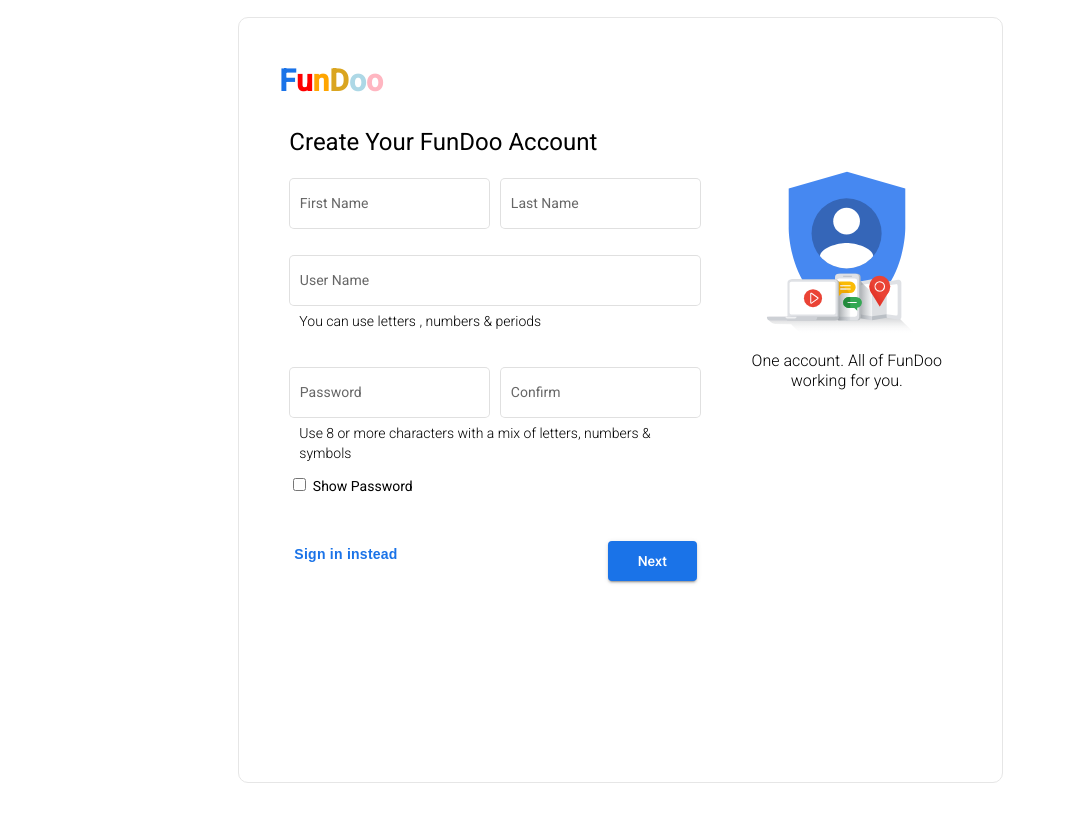
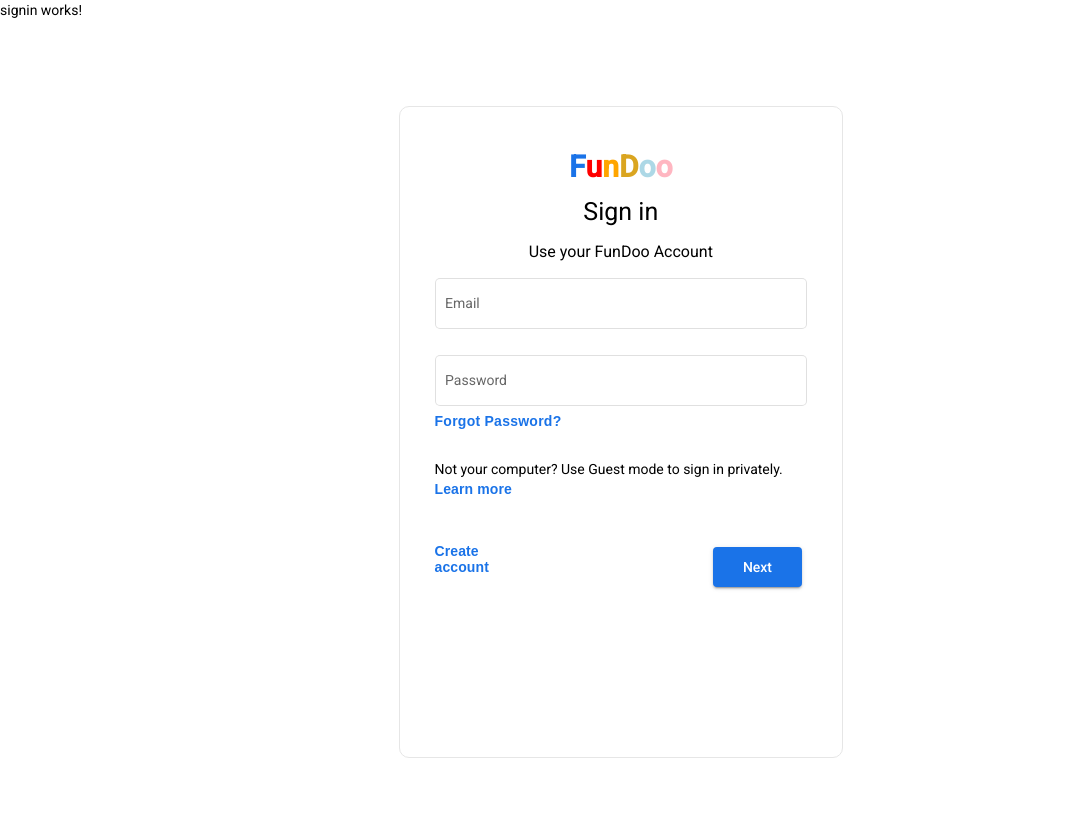
Before and after one commit to BallaPhanindra/FundooNotes, an Angular app: page / in a window 1280 px wide. Shown: the top 822 px of the page, without its empty margins (0-1066 px from the left). Before the commit the page ends 800 px from the top, so only its background shows below. Built offline with nearby package versions, Linux system fonts and the light colour scheme.

Commit message:
Committing Signin Feature

```diff
--- /dev/null
+++ b/src/app/Component/signin/signin.component.html
@@ -0,0 +1,50 @@
+<p>signin works!</p>
+<div class="OuterDiv">
+    <div class="InnerDiv">
+        <div class="funDo">
+                <b class="F">F</b>
+                <b class="u">u</b>
+                <b class="n">n</b>
+                <b class="D">D</b>
+                <b class="o">o</b>
+                <b class="oo">o</b>
+        </div>
+        <div>
+            <p class="span">Sign in</p>
+        </div>
+        <div style="font-size: 16px;">
+            <p> Use your FunDoo Account </p>
+        </div>
+        <div class="SecondInnerDiv">
+            <div>
+                <mat-form-field appearance="outline" class="email">
+                    <mat-label>Email</mat-label>
+                    <input matInput placeholder="">
+                </mat-form-field>
+            </div>
+            <div>
+                <mat-form-field appearance="outline" class="password">
+                    <mat-label>Password</mat-label>
+                    <input matInput placeholder="">
+                </mat-form-field>
+            </div>
+            <button class="Forgot"><b>Forgot Password?</b></button>
+            <div> Not your computer? Use Guest mode to sign in privately.<br>
+                <button class="Instead">
+                    <b>Learn more</b>
+                </button>
+            </div>
+            <div class="matButton">
+                <div>
+                    <button class="Instead">
+                        <b>Create account</b>
+                    </button>
+                </div>
+                <div class="next">
+                    <button class="mat-raised-button"> Next </button>
+                </div>
+            </div>
+        </div>
+    </div>
+
+</div>
--- /dev/null
+++ b/src/app/Component/signin/signin.component.scss
@@ -0,0 +1,117 @@
+.OuterDiv{
+    width: 97vw;
+    height: 100vh;
+    display:flex;
+    justify-content: center;
+    align-items: center;
+}
+.InnerDiv{
+    border:1px solid rgb(230, 230, 230);
+    width: 30%;
+    height: 70%;
+    margin: 20px;
+    padding: 45px 35px;
+    display:flex;
+    align-items: center;
+    flex-direction: column;
+    border-radius: 10px;
+}
+.SecondInnerDiv{
+    display:block;
+}
+.funDo{
+    font-size: 30px;
+    padding-top: 5px;
+    padding-bottom: 25px;
+    display: flex;
+    flex-direction: row;
+}
+.F{
+    color: #1a73e8;
+}
+.u{
+    color: red;
+}
+.n{
+    color: orange;
+}
+.D{
+    color: goldenrod;
+}
+.o{
+    color: lightblue;
+}
+.oo{
+    color:lightpink;
+}
+.span{
+    font-size: 25px;
+    margin-top: 0px;
+    margin-bottom: 20px;
+}
+.email{
+    width: 100%;
+    padding-bottom: 0px;
+}
+.password{
+    width: 100%;
+    height: 60px;
+}
+.Forgot{
+    font-size: 16px;
+    font-style: normal;
+    margin-bottom: 30px;
+    padding-top: 5px;
+    border-radius: 4px;
+    color: #1a73e8;
+    display: inline-block;
+    font-weight: 500;
+    letter-spacing: .25px;
+    outline: 0;
+    position: relative;
+    background-color: transparent;
+    cursor: pointer;
+    font-size: inherit;
+    padding: 0;
+    text-align: left;
+    border: 0;
+}
+.matButton{
+    display: flex;
+    flex-direction: row;
+    align-items: center;
+    margin-top: 25px;
+    padding: 5px;
+    padding-left: 0px;
+}
+.Instead{
+    font-size: 14px;
+    font-style: normal;
+    margin-bottom: 16px;
+    padding-top: 5px;
+    border-radius: 4px;
+    color: #1a73e8;
+    display: inline-block;
+    letter-spacing: 0.1px;
+    font-weight: 500;
+    outline: 0;
+    position: relative;
+    background-color: transparent;
+    cursor: pointer;
+    font-size: inherit;
+    padding: 0;
+    text-align: left;
+    border: 0;
+}
+
+.next{
+    margin-left: 200px;
+}
+.mat-raised-button{
+    background-color:#1a73e8;
+    color: white;
+    padding: 12px 30px;
+    border: none;
+    border-radius: 4px;
+    cursor: pointer;
+}
--- /dev/null
+++ b/src/app/Component/signin/signin.component.ts
@@ -0,0 +1,15 @@
+import { Component, OnInit } from '@angular/core';
+
+@Component({
+  selector: 'app-signin',
+  templateUrl: './signin.component.html',
+  styleUrls: ['./signin.component.scss']
+})
+export class SigninComponent implements OnInit {
+
+  constructor() { }
+
+  ngOnInit(): void {
+  }
+
+}
--- a/src/app/app.component.html
+++ b/src/app/app.component.html
@@ -1 +1,2 @@
-<app-register></app-register>
+<!--<app-register></app-register> -->
+<app-signin></app-signin>
--- a/src/app/app.module.ts
+++ b/src/app/app.module.ts
@@ -4,14 +4,17 @@
 import { AppRoutingModule } from './app-routing.module';
 import { AppComponent } from './app.component';
 import { RegisterComponent } from './Component/register/register.component';
+import { SigninComponent } from './Component/signin/signin.component';
 import { BrowserAnimationsModule } from '@angular/platform-browser/animations';
 import {MatFormFieldModule} from '@angular/material/form-field';
 import {MatInputModule} from '@angular/material/input';
 import {MatButtonModule} from '@angular/material/button';
+
 @NgModule({
   declarations: [
     AppComponent,
-    RegisterComponent
+    RegisterComponent,
+    SigninComponent,
   ],
   imports: [
     BrowserModule,
```
Also changed, not shown: 1 other file (tests, documents, lock files or other folders).
